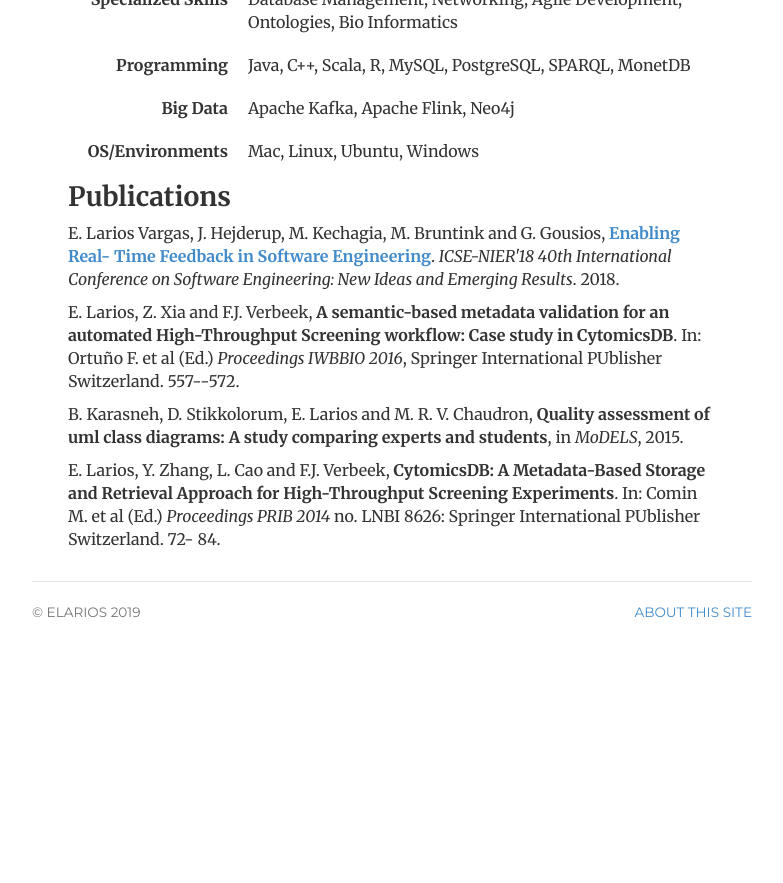
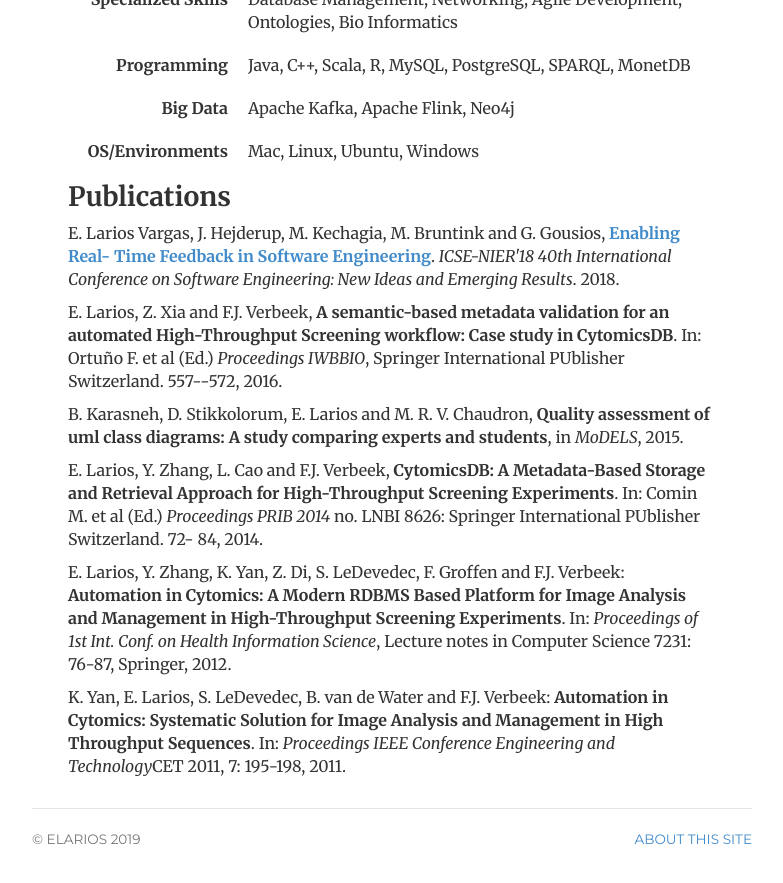
Before and after one commit to elarios/elarios.github.io, a Jekyll site: the page built from cv/index.html, in a window 1280 px wide and 900 px high, scrolled down 1449 px. Shown: the top 883 px of the window, without its empty margins (248-1031 px from the left). Built offline with Jekyll 4.4.1, drawn with Linux system fonts in a browser that asks for light colours; before the commit the page ends 2122 px from its top, so only the background shows below that; some of the changed text lies outside the part shown.

Commit message:
adding publications

```diff
--- a/cv/index.html
+++ b/cv/index.html
@@ -89,12 +89,18 @@ description: Current CV for Enrique Larios Vargas, postdoctoral researcher worki
 				<a href="https://pure.tudelft.nl/portal/en/publications/enabling-realtime-feedback-in-software- engineering(fecf62b6-ed6d-4594-8455-bc7cc8850754).html"><strong>Enabling Real- Time Feedback in Software Engineering</strong></a>. <em>ICSE-NIER'18 40th International Conference on Software Engineering: New Ideas and Emerging Results</em>. 2018.
 				</p>
 				<p>
-				E. Larios, Z. Xia and F.J. Verbeek, <strong>A semantic-based metadata validation for an automated High-Throughput Screening workflow: Case study in CytomicsDB</strong>. In: Ortuño F. et al (Ed.) <em>Proceedings IWBBIO 2016</em>, Springer International PUblisher Switzerland. 557--572.
+				E. Larios, Z. Xia and F.J. Verbeek, <strong>A semantic-based metadata validation for an automated High-Throughput Screening workflow: Case study in CytomicsDB</strong>. In: Ortuño F. et al (Ed.) <em>Proceedings IWBBIO</em>, Springer International PUblisher Switzerland. 557--572, 2016.
 				</p>
 				<p>
 				B. Karasneh, D. Stikkolorum, E. Larios and M. R. V. Chaudron, <strong>Quality assessment of uml class diagrams: A study comparing experts and students</strong>, in <em>MoDELS</em>, 2015.
 				</p>
 				<p>
-				E. Larios, Y. Zhang, L. Cao and F.J. Verbeek, <strong>CytomicsDB: A Metadata-Based Storage and Retrieval Approach for High-Throughput Screening Experiments</strong>. In: Comin M. et al (Ed.) <em>Proceedings PRIB 2014</em> no. LNBI 8626: Springer International PUblisher Switzerland. 72- 84.
+				E. Larios, Y. Zhang, L. Cao and F.J. Verbeek, <strong>CytomicsDB: A Metadata-Based Storage and Retrieval Approach for High-Throughput Screening Experiments</strong>. In: Comin M. et al (Ed.) <em>Proceedings PRIB 2014</em> no. LNBI 8626: Springer International PUblisher Switzerland. 72- 84, 2014.
+				</p>
+				<p>
+				E. Larios, Y. Zhang, K. Yan, Z. Di, S. LeDevedec, F. Groffen and F.J. Verbeek: <strong>Automation in Cytomics: A Modern RDBMS Based Platform for Image Analysis and Management in High-Throughput Screening Experiments</strong>. In: <em>Proceedings of 1st Int. Conf. on Health Information Science</em>, Lecture notes in Computer Science 7231: 76-87, Springer, 2012.
+				</p>
+				<p>
+				K. Yan, E. Larios, S. LeDevedec, B. van de Water and F.J. Verbeek: <strong>Automation in Cytomics: Systematic Solution for Image Analysis and Management in High Throughput Sequences</strong>. In: <em>Proceedings IEEE Conference Engineering and Technology</em>CET 2011, 7: 195-198, 2011.
 				</p>
 </div>
```
Also changed, not shown: other parts of cv/index.html (+1 -1 lines).
